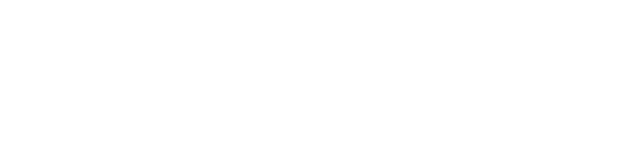
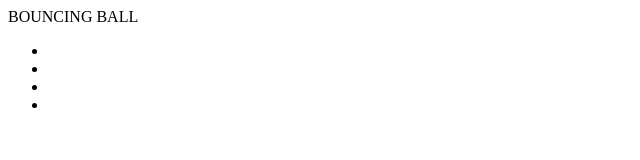
Before and after one commit to MUHAMMADZAIN209/Css-Animation, a plain HTML site: page index.html in a window 1280 px wide. Shown: the whole page, without its empty margins (0-640 px from the left). Drawn offline with Linux system fonts and the light colour scheme.

Commit message:
create div and ul

```diff
--- a/index.html
+++ b/index.html
@@ -2,9 +2,17 @@
 <head>
     <meta charset="UTF-8">
     <meta name="viewport" content="width=device-width, initial-scale=1.0">
-    <title>Document</title>
+    <title>BOUNCING BALL</title>BOUNCING BALL
 </head>
 <body>
+    <div>
+        <ul>
+            <li></li>
+            <li></li>
+            <li></li>
+            <li></li>
+        </ul>
+    </div>
 
 </body>
 </html>
```
